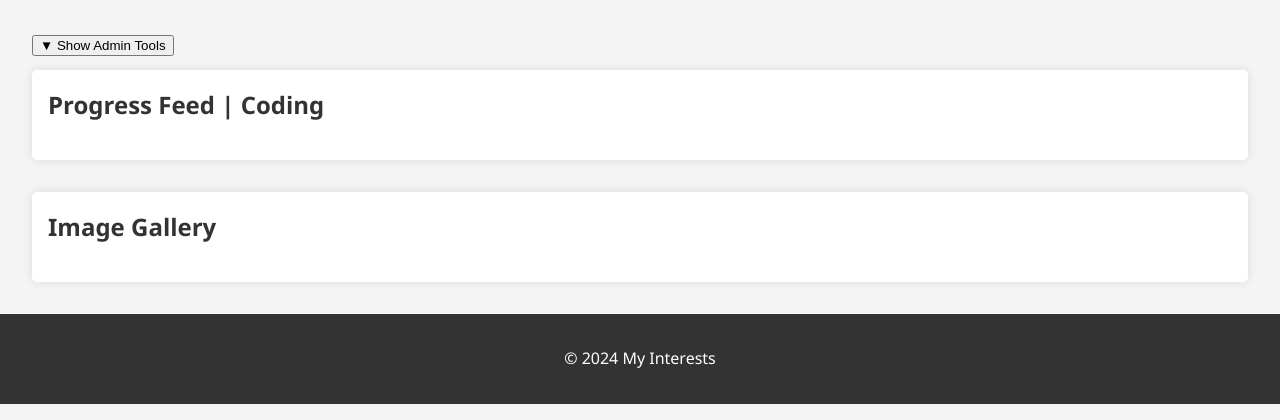
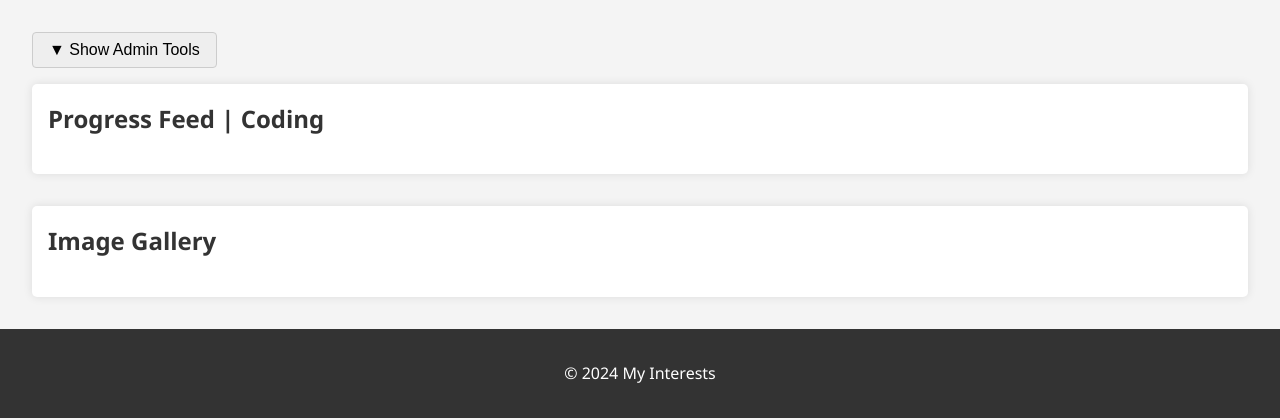
Before and after one commit to ryanbrett/RyanDD, a PHP site: page / in a window 1280 px wide. Shown: the part 83-503 px from the top of the page. Run offline with PHP 8.4, Linux system fonts and the light colour scheme.

Commit message:
Update style.css for admin tools toggle button

```diff
--- a/public/css/style.css
+++ b/public/css/style.css
@@ -87,6 +87,20 @@ main {
     display: block;
 }
 
+#toggle-admin {
+    background-color: #eee;
+    border: 1px solid #ccc;
+    padding: 0.5em 1em;
+    border-radius: 4px;
+    font-size: 1em;
+    cursor: pointer;
+    transition: background 0.2s ease-in-out;
+}
+
+#toggle-admin:hover {
+    background-color: #ddd;
+}
+
 #admin-tools {
     background: #fff;
     padding: 1.5em;
```
